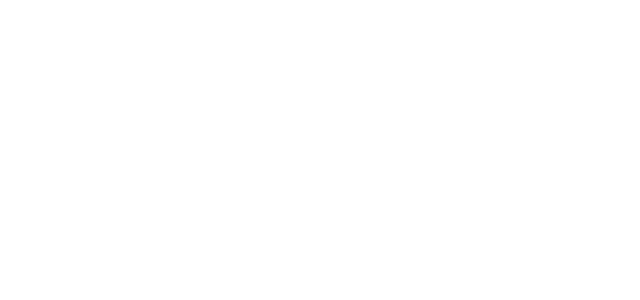
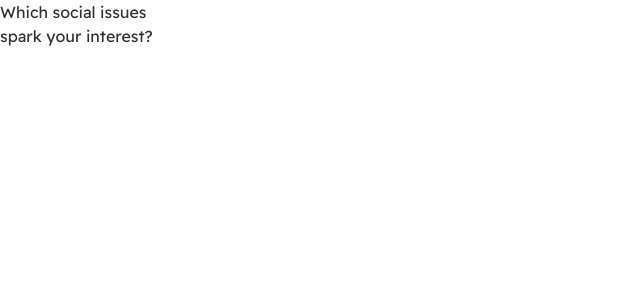
Before and after one commit to SamuelShally/ekko, a React (Create React App) app in the folder frontend/: page /interest in a window 1280 px wide. Before the commit this address had no page. Shown: the top 300 px of the page, without its empty margins (0-640 px from the left). Built offline with nearby package versions, Linux system fonts and the light colour scheme.

Commit message:
Interest component created

```diff
--- a/frontend/src/App.js
+++ b/frontend/src/App.js
@@ -9,6 +9,7 @@ import {BrowserRouter as Router, Routes, Route, Link} from 'react-router-dom';
 import Home from './routes/Home';
 import Register from './routes/Register';
 import CreateProfile from './components/CreateProfile';
+import Interest from './components/Interest';
 import Navigation from './routes/Navigation';
 import Login from './routes/Login';
 import Discover from './components/Discover';
@@ -21,7 +22,8 @@ const App = () => {
         <Route exact path='/' element={<Home />} />
         <Route path='/nav' element = {<Navigation />} />
         <Route path='/register' element={<Register />} />
-        <Route path='/profile' element = {<CreateProfile />} />
+        <Route path='/profile' element={<CreateProfile />} />
+        <Route path='/interest' element = {<Interest />} />
         <Route path='/login' element = {<Login />} />
         <Route path='/learn' element = {<Learn />} />
         <Route path='/discover' element = {<Discover />} />
--- /dev/null
+++ b/frontend/src/components/Interest.jsx
@@ -0,0 +1,9 @@
+import { Link } from 'react-router-dom';
+
+const Interest = () => {
+    return (
+        <div>Which social issues<br/>spark your interest?</div>
+    )
+}
+
+export default Interest;
```
